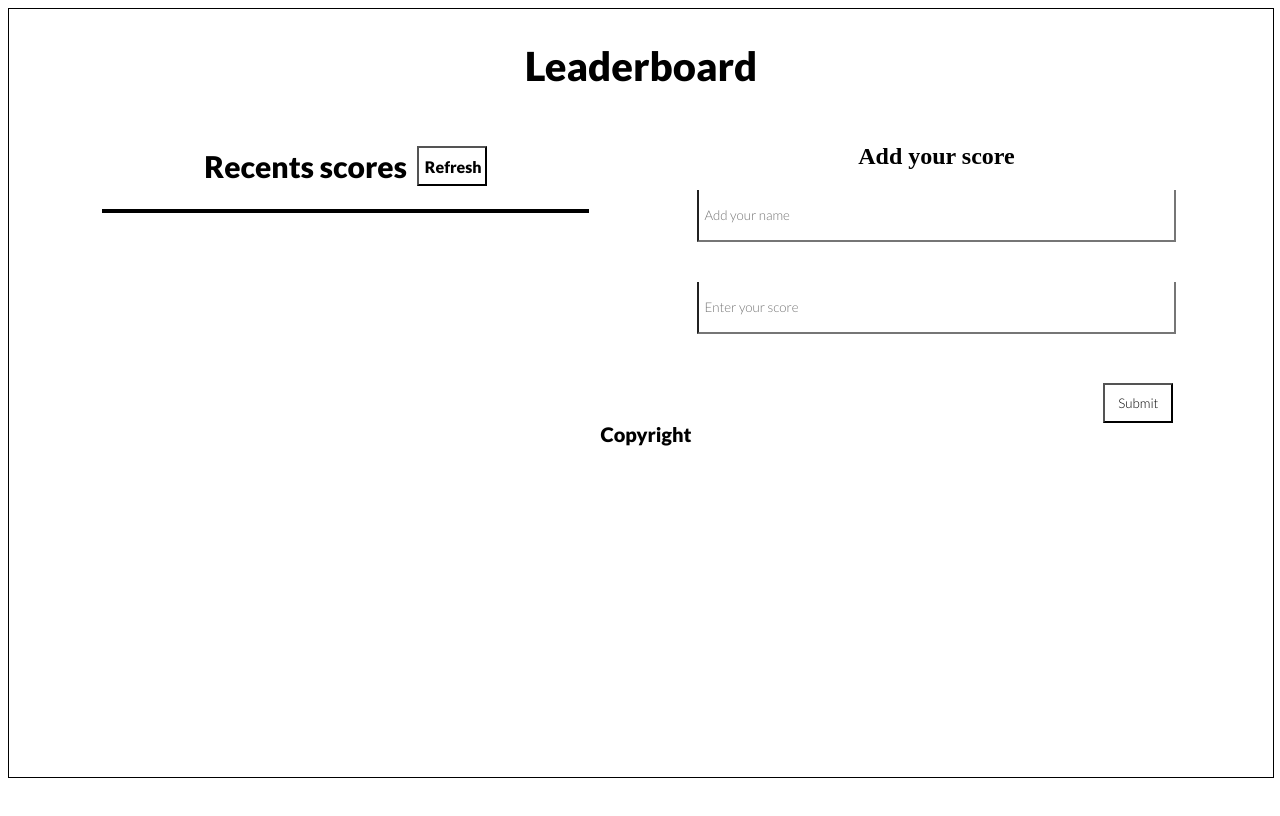
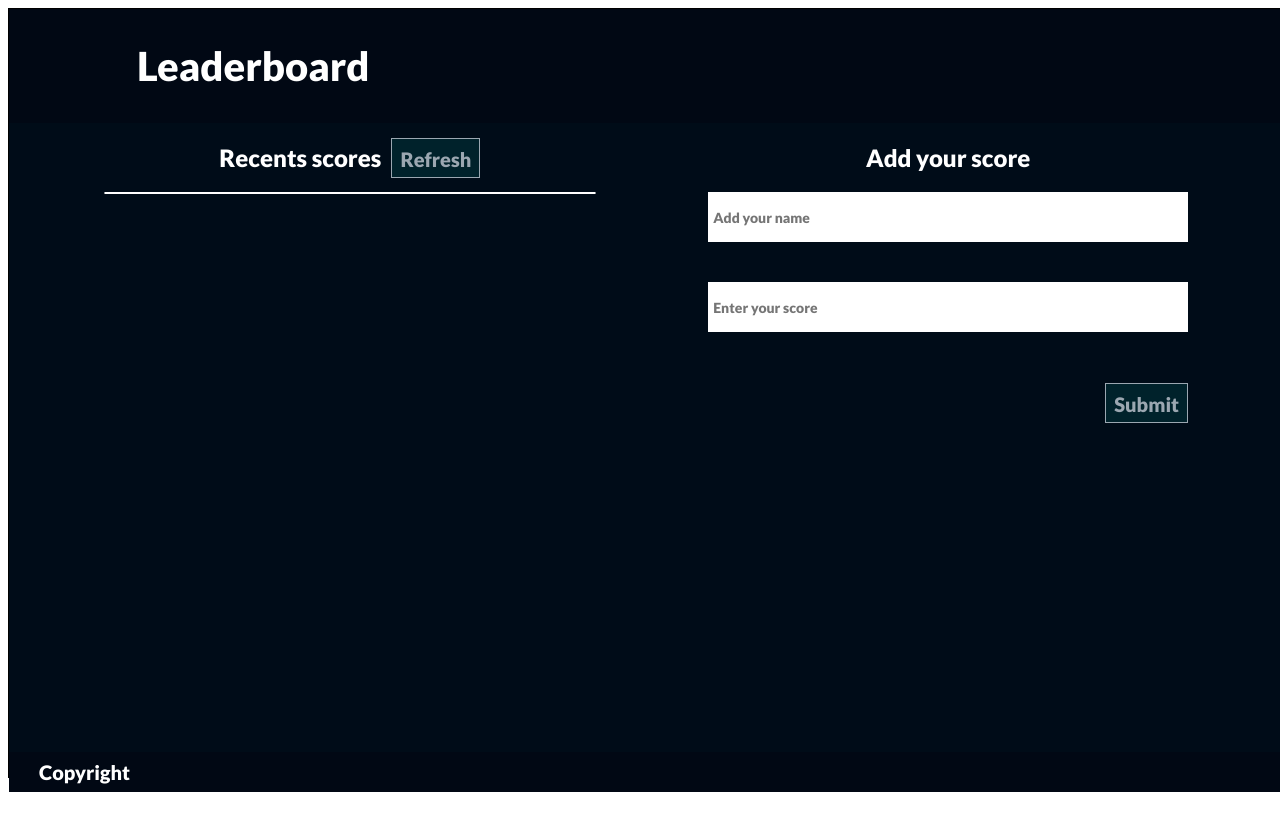
Before and after one commit to camilevahviraki/leader-board, a website with bundled scripts: page dist/index.html in a window 1280 px wide. Built offline with nearby package versions, Linux system fonts and the light colour scheme; no server answers.

Commit message:
Add style to the App

```diff
--- a/src/styles/style.css
+++ b/src/styles/style.css
@@ -1,4 +1,17 @@
 @import url('https://fonts.googleapis.com/css2?family=Lato:wght@300;900&display=swap');
+
+body {
+  width: 100vw;
+  height: 100vh;
+}
+
+header {
+  width: 100%;
+  display: flex;
+  flex-direction: column;
+  align-items: center;
+  background-color: rgb(1, 8, 20);
+}
 
 .container {
   display: flex;
@@ -7,6 +20,7 @@
   height: 96vh;
   border: 1px solid black;
   align-items: center;
+  background-color: rgb(0, 12, 24);
 }
 
 .wrapscores {
@@ -23,13 +37,29 @@
 
 #refresh {
   height: 40px;
-  width: 70px;
   border-radius: 0;
   margin-left: 10px;
   font-family: 'Lato', sans-serif;
-  font-size: 16px;
+  font-size: 20px;
   font-weight: 600;
-  background-color: transparent;
+  background-color: rgba(0, 255, 234, 0.089);
+  border: 1px solid rgb(155, 167, 177);
+  padding: 8px;
+  color: rgb(155, 167, 177);
+}
+
+#refresh:hover {
+  height: 40px;
+  border-radius: 0;
+  margin-left: 10px;
+  font-family: 'Lato', sans-serif;
+  font-size: 20px;
+  font-weight: 600;
+  background-color: rgb(155, 167, 177);
+  border: 1px solid rgba(0, 255, 234, 0.089);
+  color: rgb(0, 5, 5);
+  padding: 8px;
+  box-shadow: 0 0 5px 2px rgba(255, 255, 255, 0.623);
 }
 
 .form {
@@ -47,25 +77,56 @@ input {
   margin-bottom: 40px;
   height: 50px;
   font-family: 'Lato', sans-serif;
-  border-top: 1px;
+  border: none;
   padding: 0 5px;
+  font-weight: 600;
+  font-size: 14px;
+  background-color: rgb(255, 255, 255);
 }
 
 #Submit {
   height: 40px;
-  width: 70px;
   border-radius: 0;
   background-color: transparent;
   position: absolute;
   right: 1%;
+  font-weight: 700;
   top: 260px;
   font-family: 'Lato', sans-serif;
+  font-size: 20px;
+  background-color: rgba(0, 255, 234, 0.089);
+  border: 1px solid rgb(155, 167, 177);
+  color: rgb(155, 167, 177);
+  padding: 8px;
+}
+
+#Submit:hover {
+  height: 40px;
+  border-radius: 0;
+  background-color: transparent;
+  position: absolute;
+  right: 1%;
+  font-weight: 700;
+  top: 260px;
+  font-family: 'Lato', sans-serif;
+  background-color: rgb(155, 167, 177);
+  border: 1px solid rgba(0, 255, 234, 0.089);
+  color: rgb(0, 5, 5);
+  padding: 8px;
+  box-shadow: 0 0 5px 2px rgba(255, 255, 255, 0.623);
 }
 
 .mainTitle {
   width: 80%;
   font-size: 40px;
   font-family: 'Lato', sans-serif;
+  color: white;
+}
+
+h2 {
+  color: white;
+  font-family: 'Lato', sans-serif;
+  font-size: 24px;
 }
 
 .refreshB {
@@ -77,12 +138,19 @@ input {
 
 #scoresAndName {
   width: 100%;
-  border: 2px solid black;
   font-family: 'Lato', sans-serif;
+  border-radius: 5px;
+  border: 1px solid white;
 }
 
 #greyP {
-  background-color: rgba(80, 79, 79, 0.596);
+  background-color: rgba(0, 21, 44, 0.788);
+  color: white;
+}
+
+#whiteP {
+  background-color: rgb(255, 255, 255);
+  color: rgb(0, 12, 24);
 }
 
 p {
@@ -95,3 +163,15 @@ p {
   font-family: 'Lato', sans-serif;
   font-weight: 600;
 }
+
+footer {
+  position: absolute;
+  bottom: 8px;
+  width: 100%;
+  background-color: rgb(1, 8, 20);
+}
+
+footer p {
+  color: white;
+  margin-left: 20px;
+}
```
